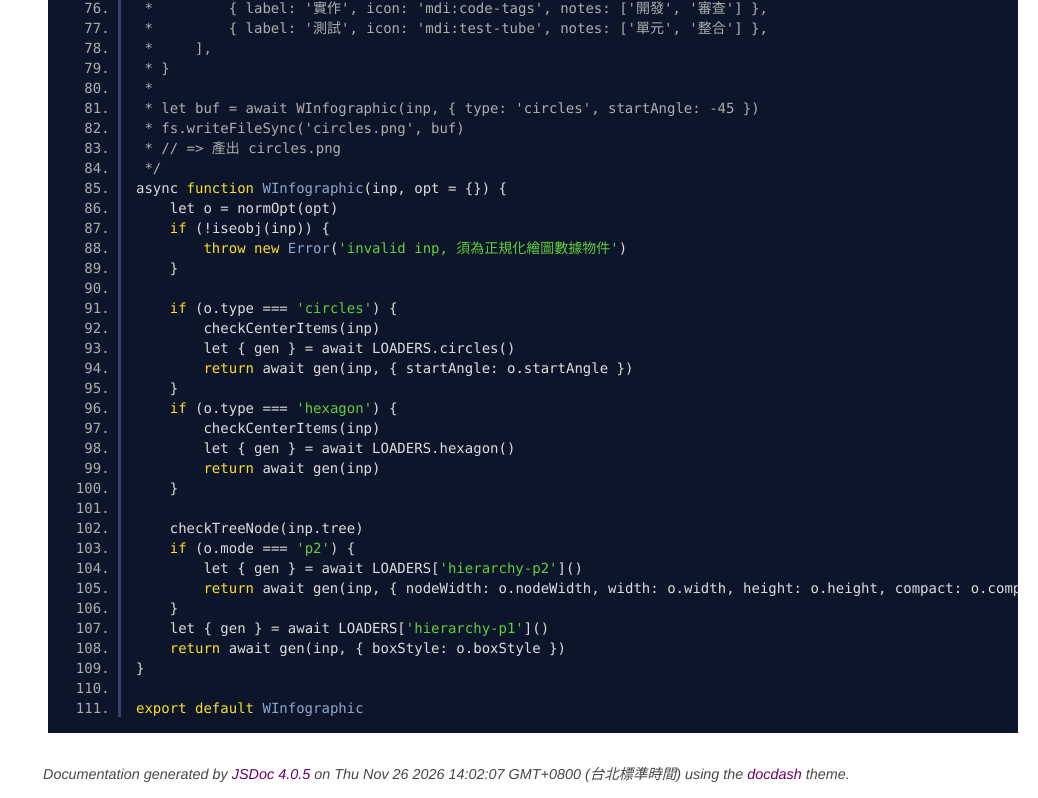
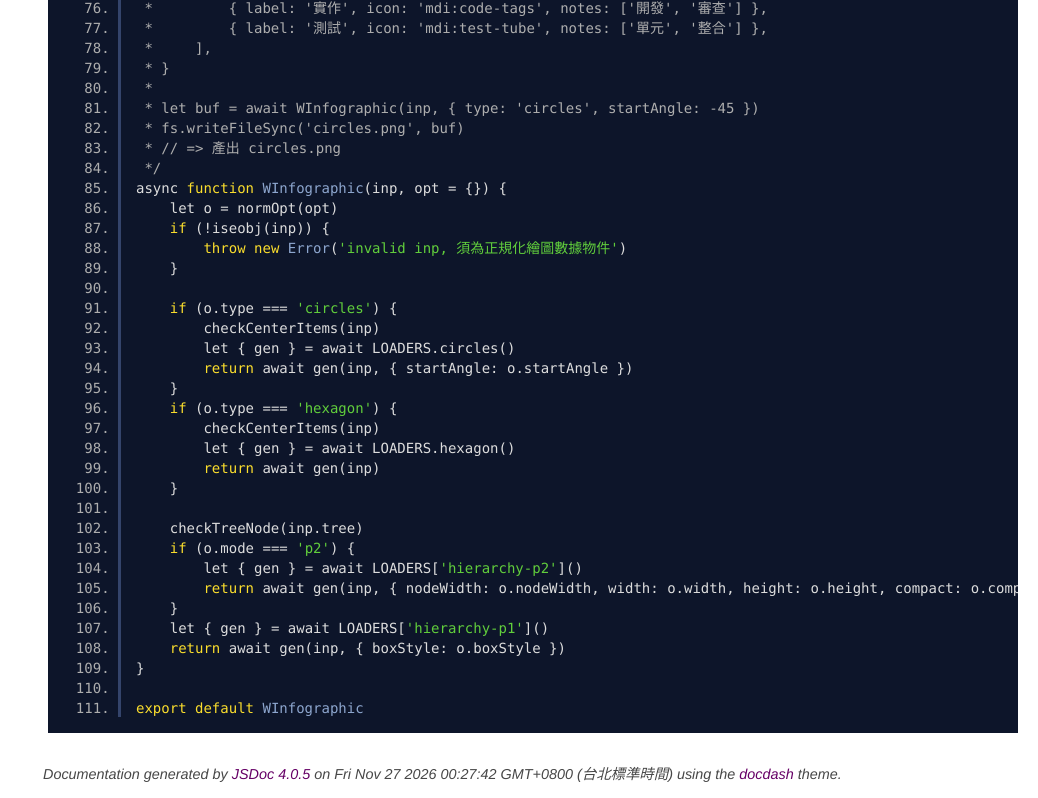
Before and after one commit to yuda-lyu/w-infographic, a website: page docs/WInfographic.mjs.html in a window 1280 px wide. Shown: the part 1660-2458 px from the top of the page, without its empty margins (242-1280 px from the left). Drawn offline with Linux system fonts and the light colour scheme.

Commit message:
modify: update pks

```diff
--- a/docs/WInfographic.mjs.html
+++ b/docs/WInfographic.mjs.html
@@ -170,7 +170,7 @@ export default WInfographic
 <br class="clear">
 
 <footer>
-    Documentation generated by <a href="https://github.com/jsdoc3/jsdoc">JSDoc 4.0.5</a> on Thu Nov 26 2026 14:02:07 GMT+0800 (台北標準時間) using the <a href="https://github.com/clenemt/docdash">docdash</a> theme.
+    Documentation generated by <a href="https://github.com/jsdoc3/jsdoc">JSDoc 4.0.5</a> on Fri Nov 27 2026 00:27:42 GMT+0800 (台北標準時間) using the <a href="https://github.com/clenemt/docdash">docdash</a> theme.
 </footer>
 
 <script>prettyPrint();</script>
```
Also changed, not shown: docs/global.html (+1 -1 lines), docs/index.html (+1 -1 lines), package.json (+5 -5 lines), dist/w-infographic.umd.js, docs/dist/w-infographic.umd.js, 1 other file.
